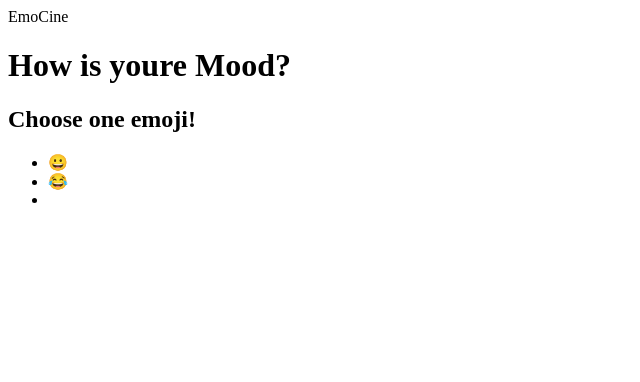
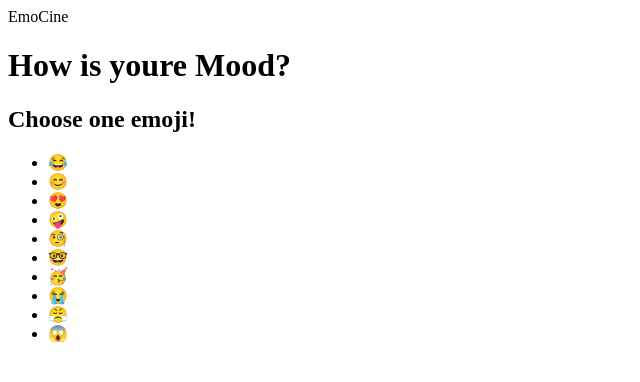
Before and after one commit to SashaHon/EmoCine, a plain HTML site: page index.html in a window 1280 px wide. Shown: the whole page, without its empty margins (0-640 px from the left). Drawn offline with Linux system fonts and the light colour scheme.

Commit message:
add all emojis

```diff
--- a/index.html
+++ b/index.html
@@ -14,9 +14,16 @@
         <h1>How is youre Mood?</h1>
         <h2>Choose one emoji! </h2>
         <ul>
-            <li>😀</li>
             <li>😂</li>
-            <li></li>
+            <li>😊</li>
+            <li>😍</li>
+            <li>🤪</li>
+            <li>🧐</li>
+            <li>🤓</li>
+            <li>🥳</li>
+            <li>😭</li>
+            <li>😤</li>
+            <li>😱</li>
         </ul>
     </main>
     <footer></footer>
```
